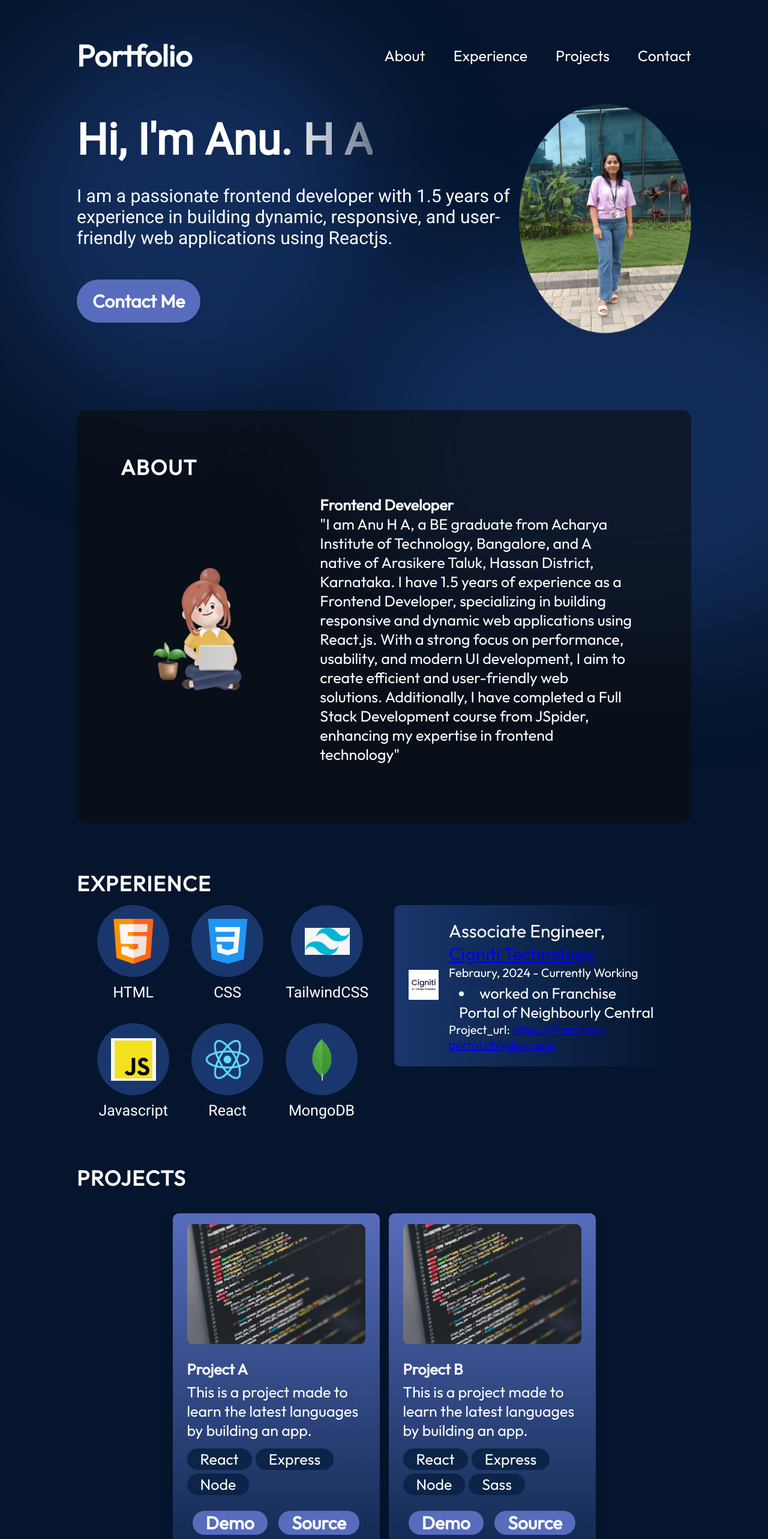
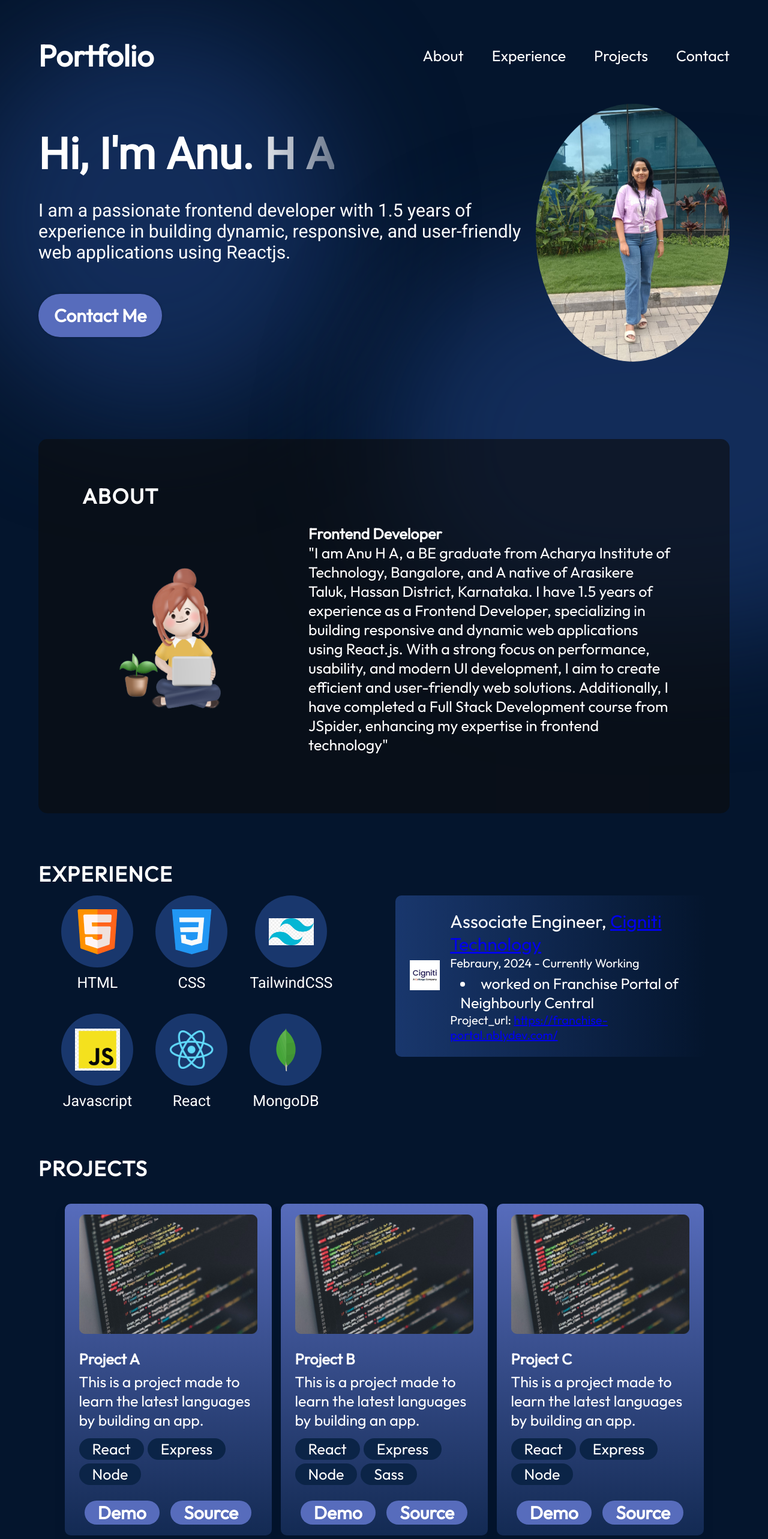
Before and after one commit to anuanuha/porfolio, a React (Vite) app: page / in a window 1280 px wide. Shown: the top 2566 px of the page at 60% size. Built offline with nearby package versions, Linux system fonts and the light colour scheme.

Commit message:
third commit

```diff
--- a/src/components/About/About.module.css
+++ b/src/components/About/About.module.css
@@ -7,8 +7,8 @@
   padding: 73px;
   margin-top: 129px;
   z-index: 1;
-  margin-left: 10%;
-  margin-right: 10%;
+  margin-left: 5%;
+  margin-right: 5%;
 }
 
 .title {
--- a/src/components/Experience/Experience.module.css
+++ b/src/components/Experience/Experience.module.css
@@ -125,8 +125,8 @@
 .container {
   color: var(--color-text);
   margin-top: 79px;
-  margin-left: 10%;
-  margin-right: 10%;
+  margin-left: 5%;
+  margin-right: 5%;
 }
 
 .title {
--- a/src/components/Hero/Hero.jsx
+++ b/src/components/Hero/Hero.jsx
@@ -9,7 +9,9 @@ export const Hero = () => {
       <div className={styles.content}>
         <h1 className={styles.title}>Hi, I'm Anu. H A</h1>
         <p className={styles.description}>
-        I am a passionate frontend developer with 1.5 years of experience in building dynamic, responsive, and user-friendly web applications using Reactjs.
+        I am a passionate frontend developer with 1.5 years of experience
+        in building dynamic,
+        responsive, and user-friendly web applications using Reactjs.
         </p>
         <a href="mailto:anuanuha2001@gmail.com" className={styles.contactBtn}>
           Contact Me
--- a/src/components/Hero/Hero.module.css
+++ b/src/components/Hero/Hero.module.css
@@ -8,8 +8,8 @@
   justify-content: space-between;
   margin-top: 49px;
   z-index: 1;
-  margin-left: 10%;
-  margin-right: 10%;
+  margin-left: 5%;
+  margin-right: 5%;
 }
 
 .content {
--- a/src/components/Navbar/Navbar.module.css
+++ b/src/components/Navbar/Navbar.module.css
@@ -7,7 +7,7 @@
   justify-content: space-between;
   padding-top: 61px;
   z-index: 2;
-  margin: 0 10%;
+  margin: 0 5%;
 }
 
 .title {
--- a/src/components/Projects/Projects.module.css
+++ b/src/components/Projects/Projects.module.css
@@ -3,8 +3,8 @@
 .container {
   margin-top: 76px;
   color: var(--color-text);
-  margin-left: 10%;
-  margin-right: 10%;
+  margin-left: 5%;
+  margin-right: 5%;
 }
 
 .title {
```
